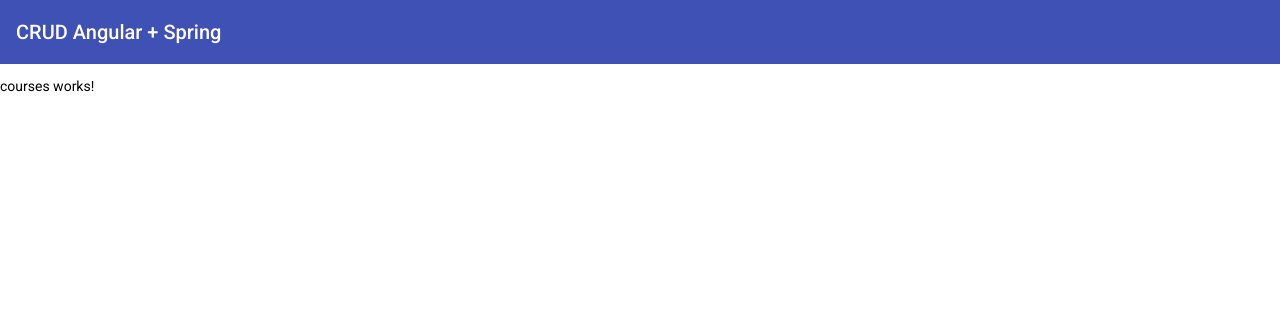
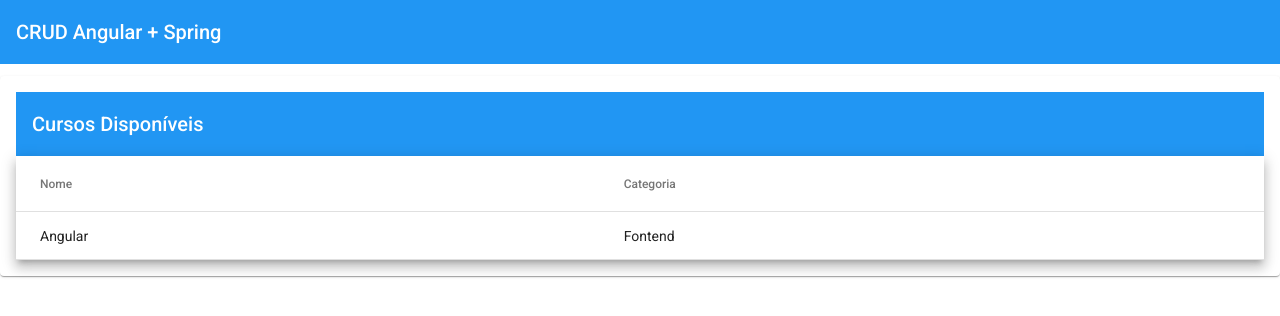
Before and after one commit to sandrogiacom/crud-angular-spring, an Angular app in the folder crud-angular/: page /courses in a window 1280 px wide. Shown: the top 316 px of the page. Built offline with nearby package versions, Linux system fonts and the light colour scheme.

Commit message:
Add MatToolbarModule

```diff
--- a/crud-angular/src/app/courses/courses/courses.component.html
+++ b/crud-angular/src/app/courses/courses/courses.component.html
@@ -1 +1,21 @@
-<p>courses works!</p>
+<mat-card>
+
+<mat-toolbar color="primary">Cursos Disponíveis</mat-toolbar>
+
+  <table mat-table [dataSource]="courses" class="mat-elevation-z8">
+    <!-- Name Column -->
+    <ng-container matColumnDef="name">
+      <th mat-header-cell *matHeaderCellDef>Nome</th>
+      <td mat-cell *matCellDef="let element">{{ element.name }}</td>
+    </ng-container>
+
+    <!-- Categoria Column -->
+    <ng-container matColumnDef="category">
+      <th mat-header-cell *matHeaderCellDef>Categoria</th>
+      <td mat-cell *matCellDef="let element">{{ element.category }}</td>
+    </ng-container>
+
+    <tr mat-header-row *matHeaderRowDef="displayedColumns"></tr>
+    <tr mat-row *matRowDef="let row; columns: displayedColumns"></tr>
+  </table>
+</mat-card>
--- a/crud-angular/src/app/courses/courses/courses.component.scss
+++ b/crud-angular/src/app/courses/courses/courses.component.scss
@@ -0,0 +1,3 @@
+table {
+  width: 100%;
+}
--- a/crud-angular/src/app/courses/courses/courses.component.ts
+++ b/crud-angular/src/app/courses/courses/courses.component.ts
@@ -1,15 +1,16 @@
 import { Component, OnInit } from '@angular/core';
+import { Course } from '../model/course';
 
 @Component({
   selector: 'app-courses',
   templateUrl: './courses.component.html',
-  styleUrls: ['./courses.component.scss']
+  styleUrls: ['./courses.component.scss'],
 })
 export class CoursesComponent implements OnInit {
+  courses: Course[] = [{id : '1',name: 'Angular',category: 'Fontend'}];
+  displayedColumns = ['name', 'category'];
 
-  constructor() { }
+  constructor() {}
 
-  ngOnInit(): void {
-  }
-
+  ngOnInit(): void {}
 }
--- /dev/null
+++ b/crud-angular/src/app/courses/model/course.ts
@@ -0,0 +1,6 @@
+export interface Course {
+  id: string;
+  name: string;
+  category: string;
+
+}
--- a/crud-angular/src/styles.scss
+++ b/crud-angular/src/styles.scss
@@ -1,4 +1,15 @@
 /* You can add global styles to this file, and also import other style files */
+
+@import '@angular/material/theming';
+@include mat-core();
+
+$custom-app-primary: mat-palette($mat-blue);
+$custom-app-secondary: mat-palette($mat-indigo, A200, A400, 700);
+$custom-app-warn: mat-palette($mat-red);
+
+$custom-theme: mat-light-theme($custom-app-primary, $custom-app-secondary, $custom-app-warn);
+
+@include angular-material-theme($custom-theme);
 
 html, body { height: 100%; }
 body { margin: 0; font-family: Roboto, "Helvetica Neue", sans-serif; }
```
Also changed, not shown: crud-angular/src/app/courses/courses.module.ts (+11 -8 lines).
